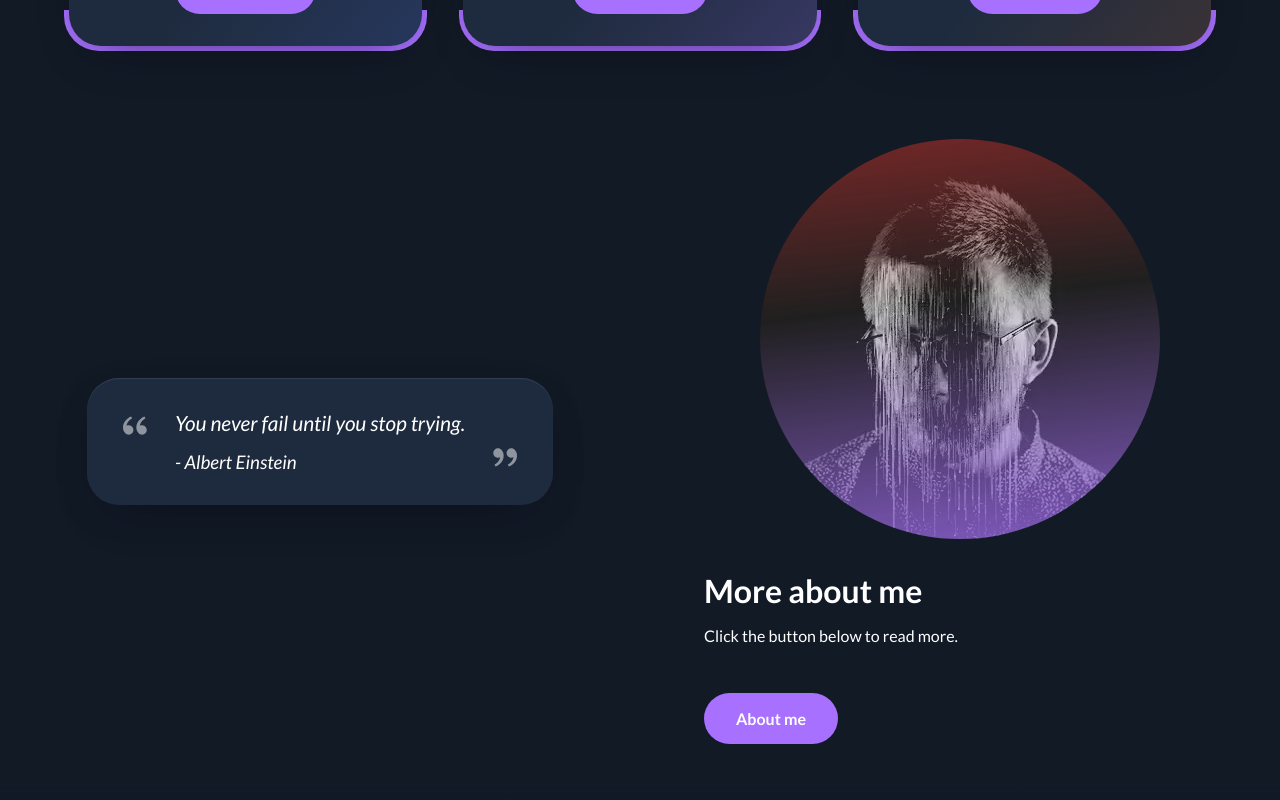
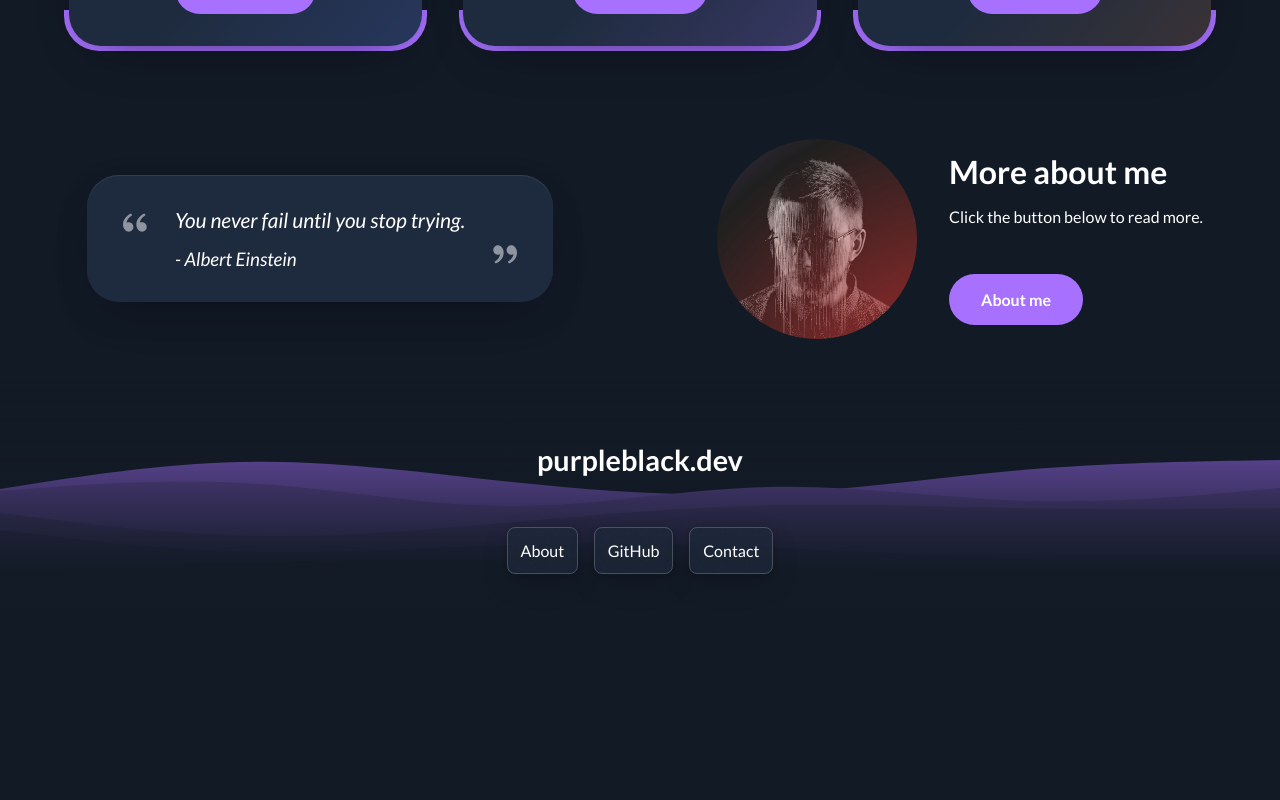
Before and after one commit to goodideagiver/purple-dev-react, a Next.js app: page / in a window 1280 px wide. Shown: the part 1500-2300 px from the top of the page. After the commit the page ends 2108 px from the top, so only its background shows below. Built offline with nearby package versions, Linux system fonts and the light colour scheme.

Commit message:
Update animations in about

```diff
--- a/src/components/UI/aboutMeCTA/AboutMeCTA.module.css
+++ b/src/components/UI/aboutMeCTA/AboutMeCTA.module.css
@@ -9,10 +9,10 @@
 }
 
 .image img {
-	transform: scale(1);
-	width: 200px;
+	width: 100%;
+	height: 100%;
 	object-fit: cover;
-	object-position: bottom;
+	object-position: center;
 	filter: grayscale(1);
 }
 
@@ -23,14 +23,16 @@
 	position: absolute;
 	top: 0;
 	left: 0;
-	background-image: linear-gradient(
-		120deg,
+	background-image: radial-gradient(
+		circle,
+		transparent,
 		var(--btn-danger),
 		transparent,
 		var(--btn-primary)
 	);
-	background-size: 150%;
-	animation: bgFlow 10s infinite, bgSpin 40s infinite linear;
+	background-size: 500%;
+	animation: bgFlow 20s infinite, bgSpin 40s infinite linear;
+	opacity: 0.5;
 }
 
 @keyframes bgFlow {
@@ -38,7 +40,7 @@
 		background-position: 0% 50%;
 	}
 	50% {
-		background-position: 100% 50%;
+		background-position: 20% 50%;
 	}
 	100% {
 		background-position: 0% 50%;
@@ -62,6 +64,7 @@
 
 	margin: auto;
 	aspect-ratio: 1/1;
+	width: 200px;
 }
 
 .text {
--- a/src/components/content/about/employmentHistory/EmploymentHistory.module.css
+++ b/src/components/content/about/employmentHistory/EmploymentHistory.module.css
@@ -11,18 +11,19 @@
 
 .modalContent {
 	width: min(800px, 90%);
+	overflow-x: hidden !important;
 }
 
 .man-pointing {
-	width: 100%;
+	width: 90%;
 	height: min(100%, 400px) !important;
 	min-height: 400px;
 	overflow: hidden;
-	object-fit: cover;
+	object-fit: contain;
 	border-radius: 1rem;
-	box-shadow: var(--shadow-elevation-high);
+
 	z-index: 2;
-	animation: manReveal 0.5s 0.5s both;
+	animation: manReveal 1.5s 0.5s both, floatingMan 20s 2s infinite;
 	max-width: 800px;
 	margin: 0 auto;
 }
@@ -30,9 +31,29 @@
 @keyframes manReveal {
 	from {
 		opacity: 0;
+		transform: scale(0.8);
 	}
 	to {
+		transform: scale(1) rotate(-2deg);
 		opacity: 1;
+	}
+}
+
+@keyframes floatingMan {
+	0% {
+		transform: translate3d(0, 0, 0) rotate(-2deg);
+	}
+	30% {
+		transform: rotate(5deg);
+	}
+	50% {
+		transform: translate3d(0, 10px, 0) rotate(-2deg);
+	}
+	60% {
+		transform: rotate(5deg);
+	}
+	100% {
+		transform: translate3d(0, 0, 0) rotate(-2deg);
 	}
 }
 
```
Also changed, not shown: public/assets/img/contact/React-icon.svg.png (added).
